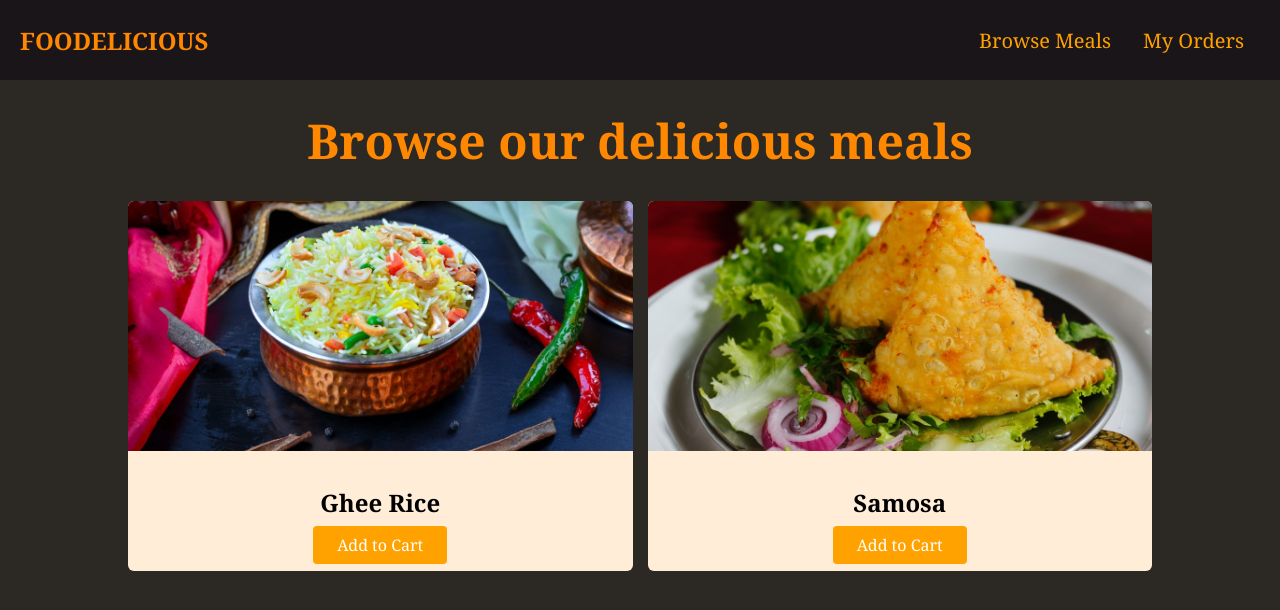
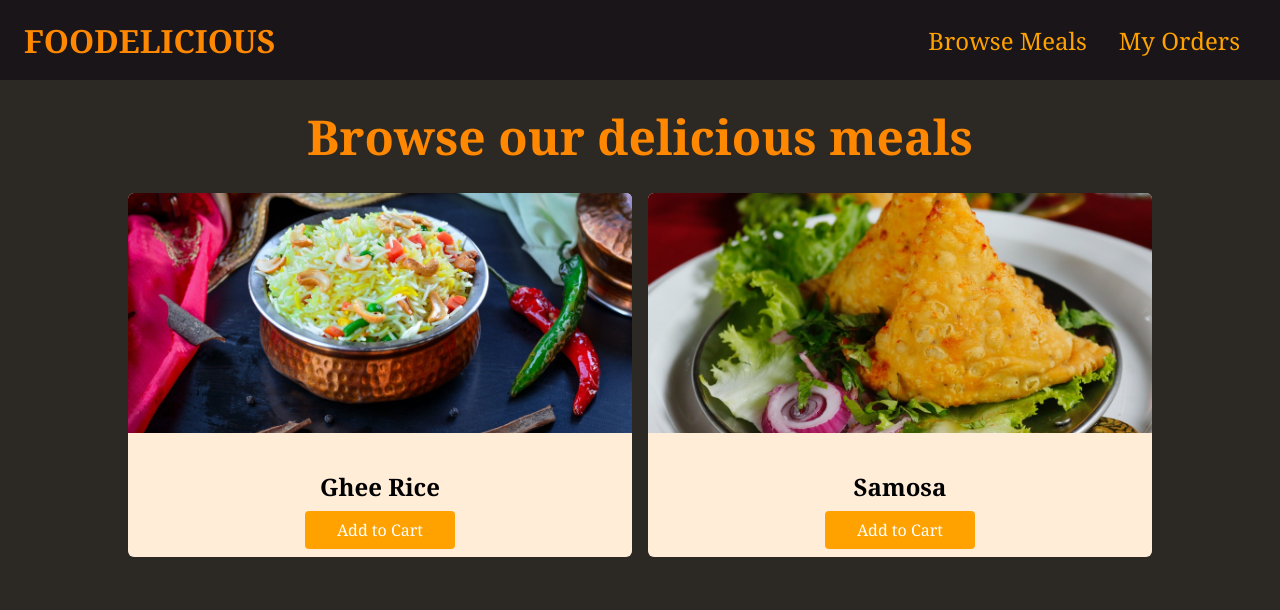
Before and after one commit to pavankumarAN/foodelicious, a plain HTML site: page index.html in a window 1280 px wide. Drawn offline with Linux system fonts and the light colour scheme.

Commit message:
Changed measuring units from pixels to rem units

```diff
--- a/styles/shared.css
+++ b/styles/shared.css
@@ -11,7 +11,7 @@ body {
     align-items: center;
     justify-content: space-between;
     background-color: rgb(25, 21, 24);
-    padding: 0 20px;
+    padding: 0 1.5rem;
 }
 
 a {
@@ -19,7 +19,7 @@ a {
 }
 
 .logo {
-    font-size: 24px;
+    font-size: 2rem;
     font-weight: bold;
     text-transform: uppercase;
     color: #ff8800;
@@ -31,12 +31,12 @@ a {
 }
 
 #main-header nav ul li {
-    padding: 0 16px;
+    padding: 0 1rem;
 }
 
 #main-header nav ul li a {
     color: #ffa200;
-    font-size: 20px;
+    font-size: 1.5rem;
 }
 
 #main-header nav ul li a:hover, #main-header nav ul li a:active {
--- a/styles/styles.css
+++ b/styles/styles.css
@@ -7,8 +7,8 @@
 main h1 {
     color: #ff8800;
     text-align: center;
-    font-size: 48px;
-    padding: 28px 0;
+    font-size: 3rem;
+    padding: 1.5rem 0;
 }
 
 .items-list {
@@ -19,7 +19,7 @@ main h1 {
 .items-list ul {
     display: grid;
     grid-template-columns: 1fr 1fr;
-    gap: 15px;
+    gap: 1rem;
     list-style: none;
 }
 
@@ -30,24 +30,24 @@ main h1 {
 }
 
 .item img {
-    height: 250px;
+    height: 15rem;
     width: 100%;
     object-fit: cover;
 }
 
 .item-content {
-    padding: 15px;
+    padding: 1rem;
     text-align: center;
 }
 
 .item-content * {
-    margin: 15px 0;
+    margin: 1rem 0;
 }
 
 .btn {
     background-color: #ffa200;
     color: white;
-    padding: 8px 24px;
+    padding: 0.5rem 2rem;
     border-radius: 4px;
 }
 
```
Also changed, not shown: 1 other file.
